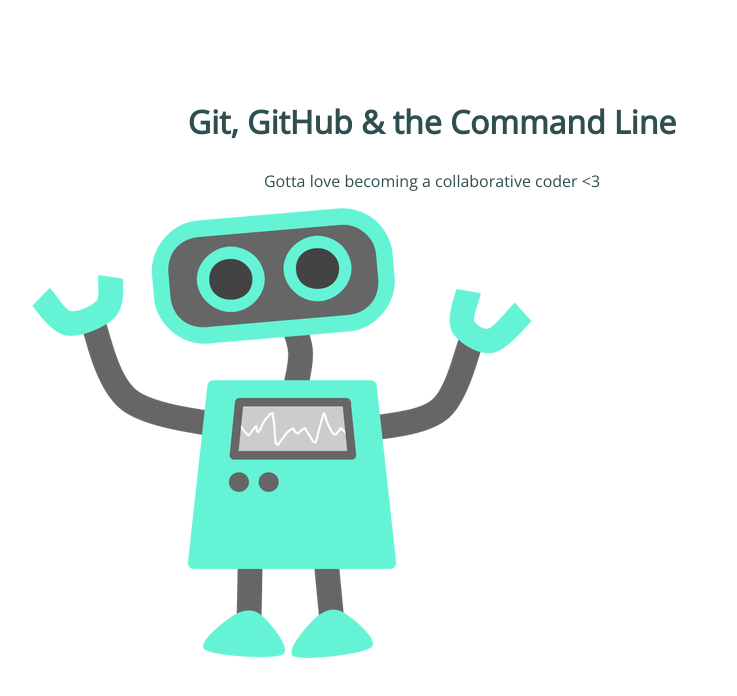
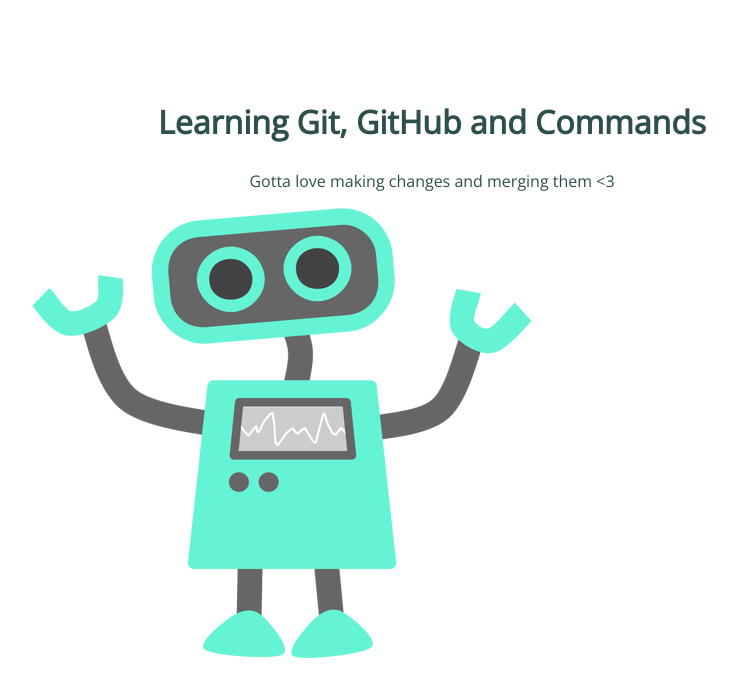
Before and after one commit to AnaBS984/105-project, a plain HTML site: page index.html in a window 1280 px wide. Shown: the whole page, without its empty margins (208-945 px from the left). Drawn offline with nearby package versions, Linux system fonts and the light colour scheme.

Commit message:
made changes in text

```diff
--- a/index.html
+++ b/index.html
@@ -8,8 +8,8 @@
 </head>
 <body>
 	<section>
-		<h1>Git, GitHub & the Command Line</h1>
-		<p>Gotta love becoming a collaborative coder <3</p>
+		<h1>Learning Git, GitHub and Commands</h1>
+		<p>Gotta love making changes and merging them <3</p>
 		<img src="img/happy-blue-robot.png">
 	</section>
 </body>
```
